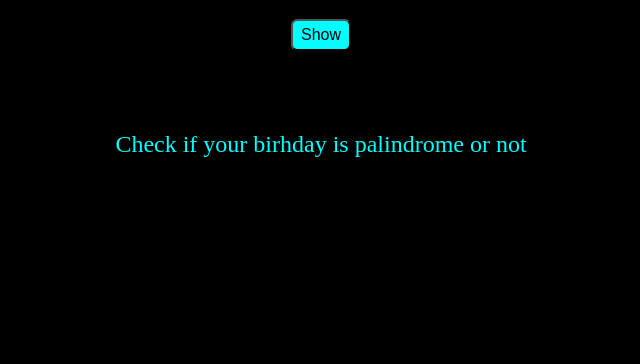
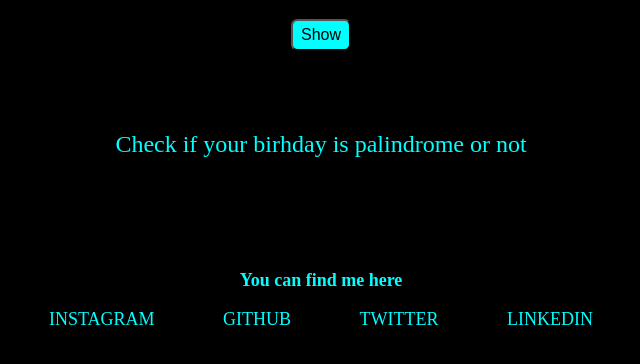
Before and after one commit to ShantamLahane/Is-your-birthday-a-palindrome, a plain HTML site: page index.html in a window 1280 px wide. Shown: the part 300-664 px from the top of the page, without its empty margins (319-959 px from the left). Drawn offline with Linux system fonts and the light colour scheme.

Commit message:
add footer

```diff
--- a/index.html
+++ b/index.html
@@ -12,6 +12,27 @@
   <h1 id="emoji">🎂🎂🎂</h1>
   <button id="show-btn"> Show</button>
   <p id="result">Check if your birhday is palindrome or not</p>
+
+
+     <footer class="footer">
+          <div class="footer-header">You can find me here</div>
+          <ul class="social-links list-non-bullet">
+          <li class="list-item-inline">
+               <a class="link" href="https://instagram.com/shantam.lahane">INSTAGRAM</a>
+          </li>
+          <li class="list-item-inline">
+               <a class="link" href="https://github.com/ShantamLahane">GITHUB</a>
+          </li>
+          <li class="list-item-inline">
+               <a class="link" href="https://twitter.com/wusiten_">TWITTER</a>
+          </li>
+          <li class="list-item-inline">
+               <a class="link" href="https://www.linkedin.com/in/shantam-lahane-73b841216">LINKEDIN</a>
+          </li>
+          </ul>
+     </footer>
+
+
     <script src="script.js"></script>
   </body>
 </html>
--- a/style.css
+++ b/style.css
@@ -34,3 +34,46 @@ body {
   margin: 5rem;
 
 }
+
+.link {
+     text-decoration: none;
+     padding: 0.5rem 1rem;
+}
+
+.list-non-bullet {
+     list-style: none;
+}
+
+.list-item-inline {
+     display: inline;
+     padding: 0rem 1rem;
+}
+
+
+.footer {
+     color: cyan;
+     padding: 1rem 05rem;
+     text-align: center;
+     font-size: large;
+     margin-top:5% ;
+  }
+
+  .footer .link {
+       color: cyan;
+       font-size: large;
+  }
+
+  .footer .social-link {
+       font-size: larger;
+  }
+
+  .footer ul {
+       padding-inline-start: 0px;
+  }
+
+  .footer .footer-header {
+       font-weight: bolder;
+       font-size: large;
+       color: cyan;
+       padding-top: 1rem;
+  }
```
